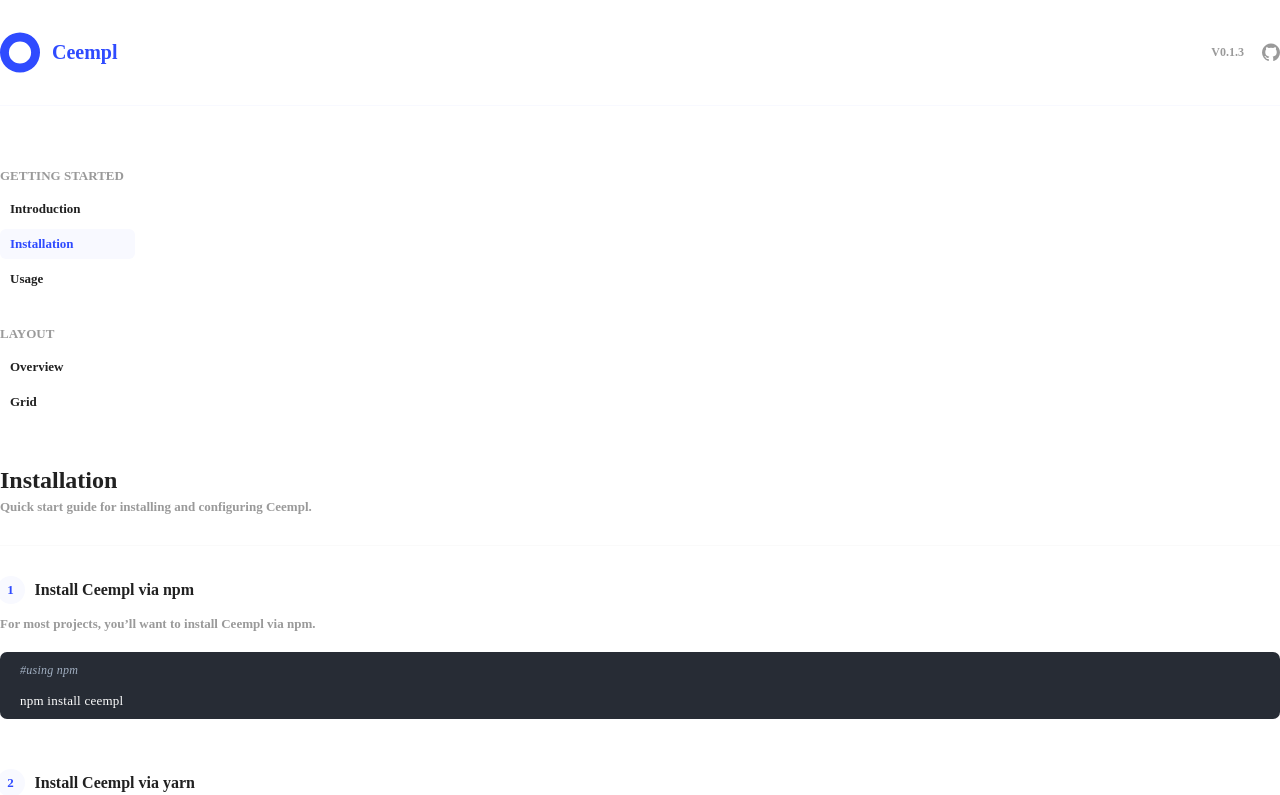
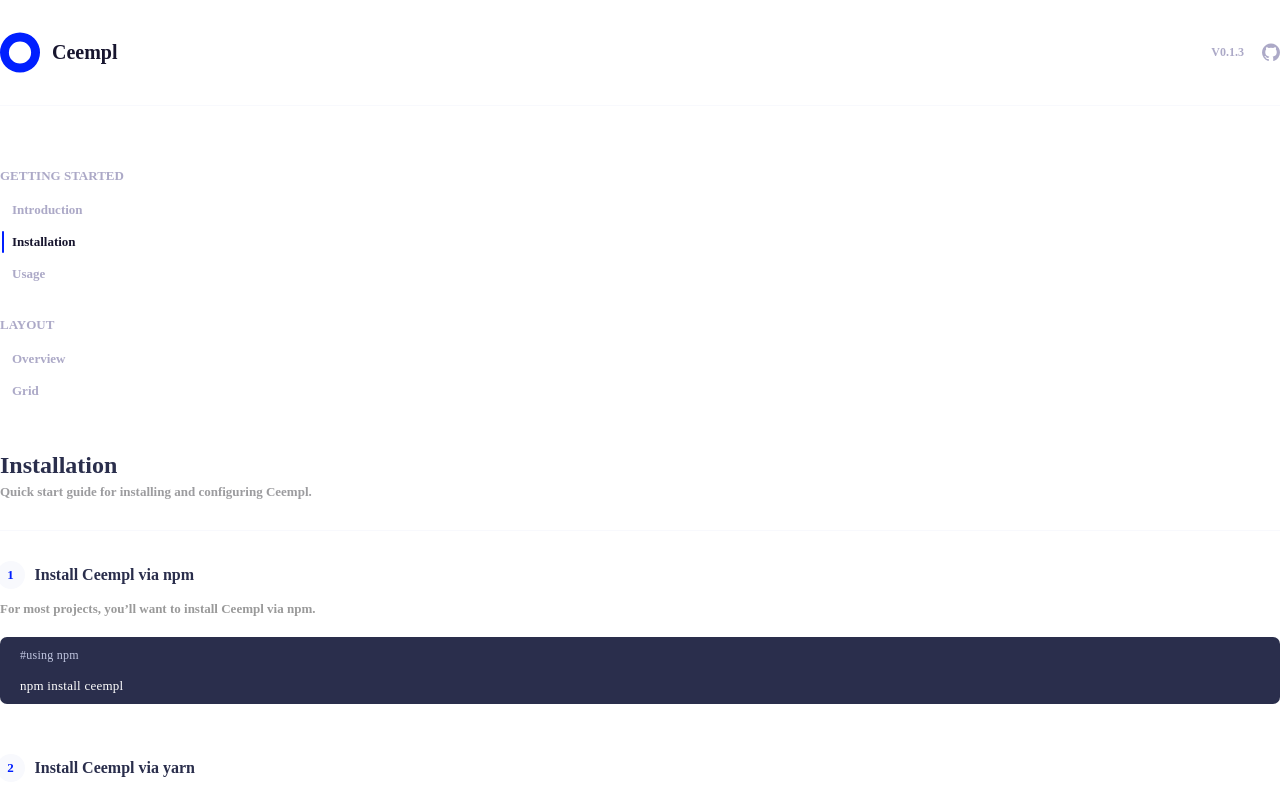
Before and after one commit to ceempl/ceempl-docs, a Nuxt app: page /docs/installation in a window 1280 px wide. Shown: the top 795 px of the page. Built offline with nearby package versions, Linux system fonts and the light colour scheme.

Commit message:
modify colors

```diff
--- a/components/Navbar.vue
+++ b/components/Navbar.vue
@@ -28,7 +28,7 @@
 <style lang="css">
 
   .navbar {
-    border-bottom: 1px solid #F8F9FF;
+    border-bottom: 1px solid #F8F9FD;
   }
 
   .navbar ul {
@@ -58,21 +58,30 @@
   .navbar ul li.logo svg {
     width: 40px;
     margin-right: 12px;
-    fill: #2F4BFF;
+    fill: #001FFF;
+  }
+
+  .navbar ul li.logo:hover svg {
+    fill: #001FFF;
   }
 
   .navbar ul li.logo h2 {
     font-size: 20px;
-    color: #2F4BFF;
+    color: #17152E;
   }
 
   .navbar ul li span {
     font-size: 12px;
-    color: #9A9A9A;
+    color: #ACA9C7;
   }
 
   .navbar ul li a svg {
     width: 18px;
-    fill: #9A9A9A;
+    fill: #ACA9C7;
+    transition: all 150ms ease-in-out;
+  }
+
+  .navbar ul li a:hover svg {
+    fill: #17152E;
   }
 </style>
--- a/components/Sidebar.vue
+++ b/components/Sidebar.vue
@@ -47,37 +47,53 @@
     .sidebar .item .title {
         font-size: 13px;
         text-transform: uppercase;
-        color: #9A9A9A;
+        color: #ACA9C7;
     }
 
     .sidebar .item ul {
-        margin-top: 10px;
+        margin-top: 15px;
         padding: 0;
     }
 
     .sidebar .item ul li {
         list-style: none;
-        margin: 5px 0;
+        margin: 10px 0;
     }
 
     .sidebar .item ul li a {
-        color: #212121;
+        color: #ACA9C7;
         text-decoration: none;
-        padding: 7px 10px;
-        background-color: #FFF;
-        border-radius: 6px;
+        position: relative;
+        padding: 3px 10px;
         width: 135px;
         display: flex;
+        border-left: 2px solid transparent;
+        transition: all 150ms ease-in-out;
+    }
+
+    .sidebar .item ul li a:hover {
+        color: #17152E;
     }
 
     .sidebar .item ul li p {
-        color: #212121;
+        color: #ACA9C7;
         padding: 7px 10px;
         display: flex;
     }
 
     .sidebar .item ul li a.nuxt-link-exact-active {
-        color: #2F4BFF;
-        background-color: #F8F9FF;
+        color: #17152E;
+        /* border-color: #001FFF; */
+    }
+
+    .sidebar .item ul li a.nuxt-link-exact-active::before {
+        content: '';
+        width: 2px;
+        height: 100%;
+        position: absolute;
+        left: 0;
+        background-color: #001FFF;
+        top: 0;
+        border-radius: 10px;
     }
 </style>
--- a/layouts/default.vue
+++ b/layouts/default.vue
@@ -64,22 +64,22 @@
   }
 
   .main .title {
-    border-bottom: 1px solid #FAFAFA;
+    border-bottom: 1px solid #F8F9FD;
     padding-bottom: 30px;
   }
 
   .main .title h1 {
     font-size: 24px;
-    color: #212121;
+    color: #2A2E4C;
     margin-bottom: 5px;
   }
 
   .main .title p {
-    color: #9A9A9A;
+    color: #9C9C9F;
   }
 
   .main .title a {
-    color: #2F4BFF;
+    color: #001FFF;
     text-decoration: none;
   }
 
@@ -89,6 +89,7 @@
 
   .main .item:hover .header a {
     opacity: 1;
+    transform: translateX(0px)
   }
 
   .main .item .header {
@@ -103,11 +104,12 @@
     opacity: 0;
     text-decoration: none;
     color: #9A9A9A;
+    transform: translateX(5px);
     transition: all 100ms ease-in-out;
   }
 
   .main .item .header a:hover {
-    color: #212121;
+    color: #001FFF;
   }
 
   .main .item .header span {
@@ -118,13 +120,13 @@
     align-items: center;
     justify-content: center;
     border-radius: 100px;
-    background-color: #F8F9FF;
-    color: #2F4BFF;
+    background-color: #F8F9FD;
+    color: #001FFF;
   }
 
   .main .item .header h4 {
     font-size: 16px;
-    color: #212121;
+    color: #2A2E4C;
   }
 
   .main .item p.description {
@@ -132,16 +134,18 @@
   }
 
   .main .item p.description code {
-    background: #F8F9FF;
+    background: #F8F9FD;
     margin: 0 2px;
-    padding: 3px 8px;
-    color: #2F4BFF;
+    border-radius: 4px;
+    font-size: 12px;
+    padding: 4px 8px;
+    color: #001FFF;
   }
 
   .main .item .code {
     margin: 20px 0;
     padding: 10px 20px;
-    background: #272C35;
+    background: #2A2E4C;
     color: #FFF;
     border-radius: 7px;
   }
@@ -156,7 +160,7 @@
     font-family: Ubuntu;
     margin: 20px 0;
     padding: 10px;
-    border: 1px solid #F8F9FF;
+    border: 1px solid #F8F9FD;
     border-radius: 7px;
     display: flex;
     align-items: center;
@@ -168,15 +172,14 @@
     align-items: center;
     justify-content: center;
     border-radius: 5px;
-    color: #2F4BFF;
-    background-color: #F8F9FF;
+    color: #001FFF;
+    background-color: #F8F9FD;
   }
 
   .main .item .code span.comment {
     font-size: 12px;
-    color: #A0AEC0;
+    color: #C1C6E0;
     display: inline-block;
-    font-style: italic;
   }
 
   .main .item .code span.comment.margin {
--- a/nuxt.config.js
+++ b/nuxt.config.js
@@ -20,7 +20,7 @@ export default {
   ** Customize the progress-bar color
   */
   loading: {
-    color: '#2F4BFF'
+    color: '#001FFF'
   },
   /*
   ** Global CSS
--- a/pages/docs/installation.vue
+++ b/pages/docs/installation.vue
@@ -56,13 +56,13 @@ yarn add ceempl</code></pre>
                   <span class="title">On this page</span>
                   <ul>
                       <li>
-                        <a href="#npm">npm</a>
+                        <a href="#npm">#npm</a>
                       </li>
                       <li>
-                        <a href="#yarn">yarn</a>
+                        <a href="#yarn">#yarn</a>
                       </li>
                       <li>
-                        <a href="#cdn">cdn</a>
+                        <a href="#cdn">#cdn</a>
                       </li>
                   </ul>
                 </div>
--- a/pages/docs/usage.vue
+++ b/pages/docs/usage.vue
@@ -44,10 +44,10 @@
                   <span class="title">On this page</span>
                   <ul>
                       <li>
-                        <a href="#import">Import</a>
+                        <a href="#import">#import</a>
                       </li>
                       <li>
-                        <a href="#webpack">Webpack</a>
+                        <a href="#webpack">#webpack</a>
                       </li>
                   </ul>
                 </div>
--- a/pages/index.vue
+++ b/pages/index.vue
@@ -55,7 +55,7 @@
 <style scoped>
 
 .home {
-  background-image: linear-gradient(55deg, #2538B1 0%, #2F4BFF 50%, #00D6F8 100%);
+  background-image: linear-gradient(55deg, #2538B1 0%, #001FFF 50%, #00D6F8 100%);
   font-weight: bold;
 }
 
--- a/pages/layout/grid.vue
+++ b/pages/layout/grid.vue
@@ -21,27 +21,21 @@
                   <div class="example">
                     <div class="container-example">
                         <div class="grid-example col body">
-                            <code>.col-md-3</code>
+                            <code>.col</code>
                         </div>
                         <div class="grid-example col body">
-                            <code>.col-md-3</code>
-                        </div>
-                        <div class="grid-example col body">
-                            <code>.col-md-3</code>
+                            <code>.col</code>
                         </div>
                     </div>
                   </div>
                   <div class="code">
                     <pre><code><<span>div class=<span class="blue">“container”</span>></span>
   <<span>div class=<span class="blue">“row”</span>></span>
-    <<span>div class=<span class="blue">“col-md-3”</span>></span>
-      <span class="comment">// One of three columns</span>
+    <<span>div class=<span class="blue">“col”</span>></span>
+      x<span class="comment"><span><</span>!-- Content here --></span>
     <<span>/div></span>
-    <<span>div class=<span class="blue">“col-md-3”</span>></span>
-      <span class="comment">// One of three columns</span>
-    <<span>/div></span>
-    <<span>div class=<span class="blue">“col-md-3”</span>></span>
-      <span class="comment">// One of three columns</span>
+    <<span>div class=<span class="blue">“col”</span>></span>
+      <span class="comment"><span><</span>!-- Content here --></span>
     <<span>/div></span>
   <<span>/div></span>
 <<span>/div></span></code></pre>
@@ -92,7 +86,7 @@ export default {
 
 .grid-example {
   height: 35px;
-  flex-basis: 30.33%;
+  flex-basis: 50%;
   margin: 0 5px;
 }
 
```
Also changed, not shown: assets/line.svg (added), assets/logo.svg.
